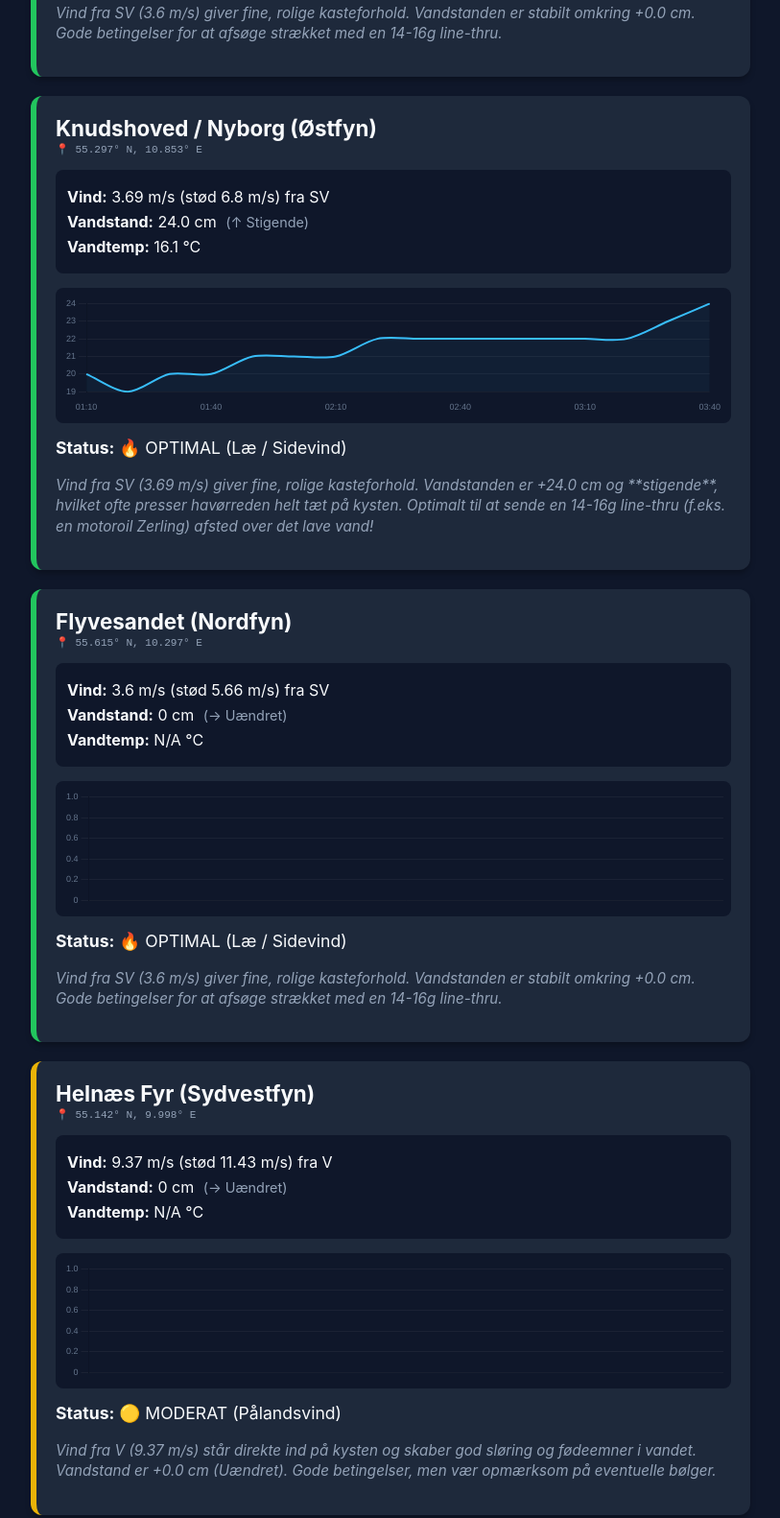
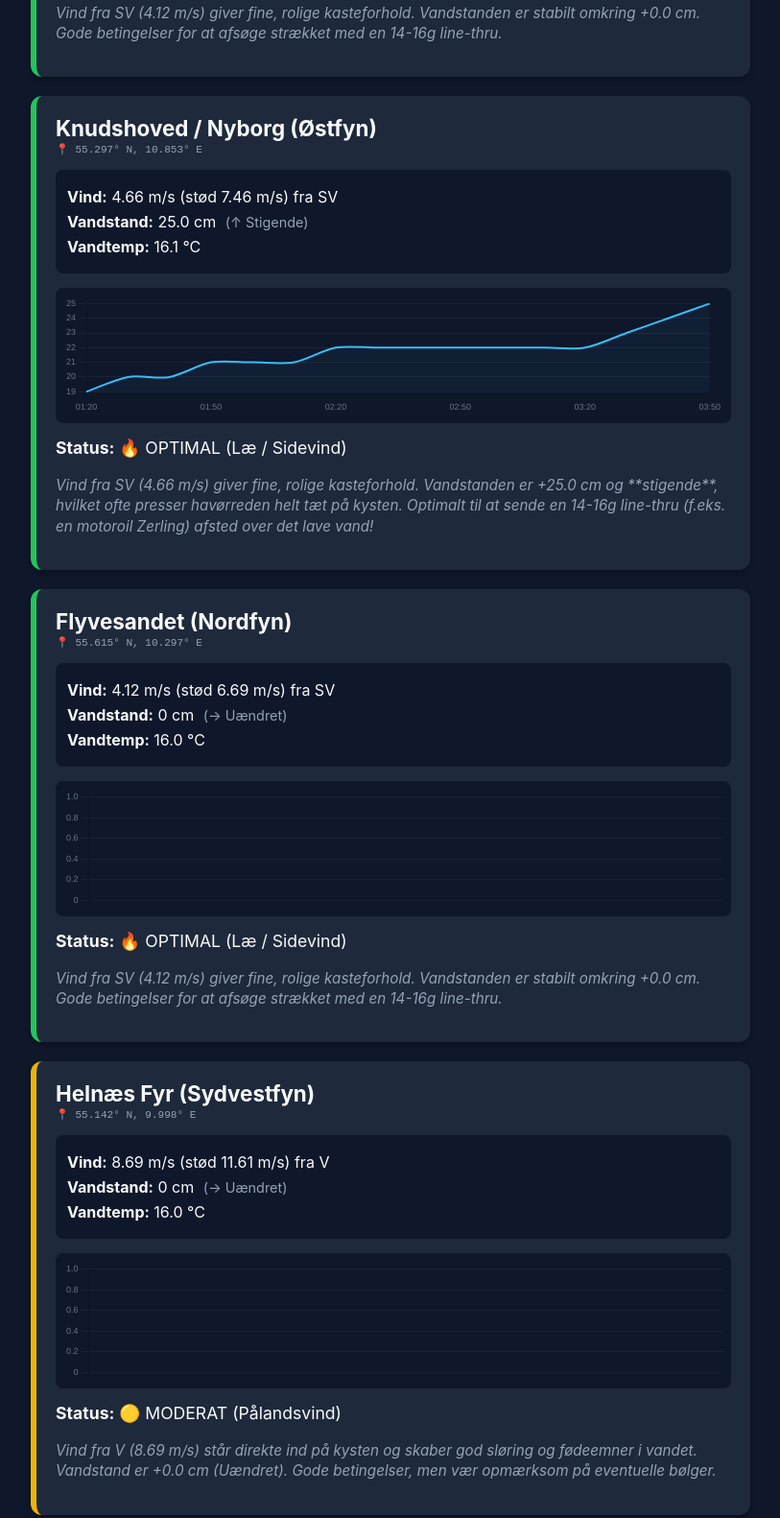
Before and after one commit to Mads80/kystindex, a plain HTML site: page index.html in a window 1280 px wide. Shown: the part 739-2321 px from the top of the page at 96% size, without its empty margins (233-1046 px from the left). Drawn offline with nearby package versions, Linux system fonts and the light colour scheme.

Commit message:
Auto-update DMI data

```diff
--- a/index.html
+++ b/index.html
@@ -55,14 +55,14 @@ body { font-family: -apple-system, BlinkMacSystemFont, 'Segoe UI', Roboto, sans-
         <div class="header-container">
             <img src="logo.png" alt="KYSTINDEX" class="logo">
         </div>
-        <div class="timestamp">Opdateret: 20-09-2026 kl. 03:49</div>
+        <div class="timestamp">Opdateret: 20-09-2026 kl. 03:59</div>
 
 
         <div class="card optimal">
             <h2>Kerteminde Havn / Nordstrand (Østfyn)</h2>
             <div class="coords">📍 55.466° N, 10.658° E</div>
             <div class="info-list">
-                <p><strong>Vind:</strong> 3.6 m/s (stød 5.66 m/s) fra SV</p>
+                <p><strong>Vind:</strong> 4.12 m/s (stød 6.69 m/s) fra SV</p>
                 <p><strong>Vandstand:</strong> 0 cm <span class="trend">(→ Uændret)</span></p>
                 <p><strong>Vandtemp:</strong> 16.1 °C</p>
             </div>
@@ -70,52 +70,52 @@ body { font-family: -apple-system, BlinkMacSystemFont, 'Segoe UI', Roboto, sans-
                 <canvas id="waterChart0"></canvas>
             </div>
             <p class="status"><strong>Status:</strong> 🔥 OPTIMAL (Læ / Sidevind)</p>
-            <p class="note">Vind fra SV (3.6 m/s) giver fine, rolige kasteforhold. Vandstanden er stabilt omkring +0.0 cm. Gode betingelser for at afsøge strækket med en 14-16g line-thru.</p>
+            <p class="note">Vind fra SV (4.12 m/s) giver fine, rolige kasteforhold. Vandstanden er stabilt omkring +0.0 cm. Gode betingelser for at afsøge strækket med en 14-16g line-thru.</p>
         </div>
 
         <div class="card optimal">
             <h2>Knudshoved / Nyborg (Østfyn)</h2>
             <div class="coords">📍 55.297° N, 10.853° E</div>
             <div class="info-list">
-                <p><strong>Vind:</strong> 3.69 m/s (stød 6.8 m/s) fra SV</p>
-                <p><strong>Vandstand:</strong> 24.0 cm <span class="trend">(↑ Stigende)</span></p>
+                <p><strong>Vind:</strong> 4.66 m/s (stød 7.46 m/s) fra SV</p>
+                <p><strong>Vandstand:</strong> 25.0 cm <span class="trend">(↑ Stigende)</span></p>
                 <p><strong>Vandtemp:</strong> 16.1 °C</p>
             </div>
             <div class="chart-container">
                 <canvas id="waterChart1"></canvas>
             </div>
             <p class="status"><strong>Status:</strong> 🔥 OPTIMAL (Læ / Sidevind)</p>
-            <p class="note">Vind fra SV (3.69 m/s) giver fine, rolige kasteforhold. Vandstanden er +24.0 cm og **stigende**, hvilket ofte presser havørreden helt tæt på kysten. Optimalt til at sende en 14-16g line-thru (f.eks. en motoroil Zerling) afsted over det lave vand!</p>
+            <p class="note">Vind fra SV (4.66 m/s) giver fine, rolige kasteforhold. Vandstanden er +25.0 cm og **stigende**, hvilket ofte presser havørreden helt tæt på kysten. Optimalt til at sende en 14-16g line-thru (f.eks. en motoroil Zerling) afsted over det lave vand!</p>
         </div>
 
         <div class="card optimal">
             <h2>Flyvesandet (Nordfyn)</h2>
             <div class="coords">📍 55.615° N, 10.297° E</div>
             <div class="info-list">
-                <p><strong>Vind:</strong> 3.6 m/s (stød 5.66 m/s) fra SV</p>
+                <p><strong>Vind:</strong> 4.12 m/s (stød 6.69 m/s) fra SV</p>
                 <p><strong>Vandstand:</strong> 0 cm <span class="trend">(→ Uændret)</span></p>
-                <p><strong>Vandtemp:</strong> N/A °C</p>
+                <p><strong>Vandtemp:</strong> 16.0 °C</p>
             </div>
             <div class="chart-container">
                 <canvas id="waterChart2"></canvas>
             </div>
             <p class="status"><strong>Status:</strong> 🔥 OPTIMAL (Læ / Sidevind)</p>
-            <p class="note">Vind fra SV (3.6 m/s) giver fine, rolige kasteforhold. Vandstanden er stabilt omkring +0.0 cm. Gode betingelser for at afsøge strækket med en 14-16g line-thru.</p>
+            <p class="note">Vind fra SV (4.12 m/s) giver fine, rolige kasteforhold. Vandstanden er stabilt omkring +0.0 cm. Gode betingelser for at afsøge strækket med en 14-16g line-thru.</p>
         </div>
 
         <div class="card moderate">
             <h2>Helnæs Fyr (Sydvestfyn)</h2>
             <div class="coords">📍 55.142° N, 9.998° E</div>
             <div class="info-list">
-                <p><strong>Vind:</strong> 9.37 m/s (stød 11.43 m/s) fra V</p>
+                <p><strong>Vind:</strong> 8.69 m/s (stød 11.61 m/s) fra V</p>
                 <p><strong>Vandstand:</strong> 0 cm <span class="trend">(→ Uændret)</span></p>
-                <p><strong>Vandtemp:</strong> N/A °C</p>
+                <p><strong>Vandtemp:</strong> 16.0 °C</p>
             </div>
             <div class="chart-container">
                 <canvas id="waterChart3"></canvas>
             </div>
             <p class="status"><strong>Status:</strong> 🟡 MODERAT (Pålandsvind)</p>
-            <p class="note">Vind fra V (9.37 m/s) står direkte ind på kysten og skaber god sløring og fødeemner i vandet. Vandstand er +0.0 cm (Uændret). Gode betingelser, men vær opmærksom på eventuelle bølger.</p>
+            <p class="note">Vind fra V (8.69 m/s) står direkte ind på kysten og skaber god sløring og fødeemner i vandet. Vandstand er +0.0 cm (Uændret). Gode betingelser, men vær opmærksom på eventuelle bølger.</p>
         </div>
 
 
@@ -173,9 +173,9 @@ body { font-family: -apple-system, BlinkMacSystemFont, 'Segoe UI', Roboto, sans-
         new Chart(ctx1, {
             type: 'line',
             data: {
-                labels: ["01:10", "01:20", "01:30", "01:40", "01:50", "02:00", "02:10", "02:20", "02:30", "02:40", "02:50", "03:00", "03:10", "03:20", "03:30", "03:40"],
+                labels: ["01:20", "01:30", "01:40", "01:50", "02:00", "02:10", "02:20", "02:30", "02:40", "02:50", "03:00", "03:10", "03:20", "03:30", "03:40", "03:50"],
                 datasets: [{
-                    data: [20.0, 19.0, 20.0, 20.0, 21.0, 21.0, 21.0, 22.0, 22.0, 22.0, 22.0, 22.0, 22.0, 22.0, 23.0, 24.0],
+                    data: [19.0, 20.0, 20.0, 21.0, 21.0, 21.0, 22.0, 22.0, 22.0, 22.0, 22.0, 22.0, 22.0, 23.0, 24.0, 25.0],
                     borderColor: '#38bdf8',
                     borderWidth: 2,
                     pointRadius: 0,
```
